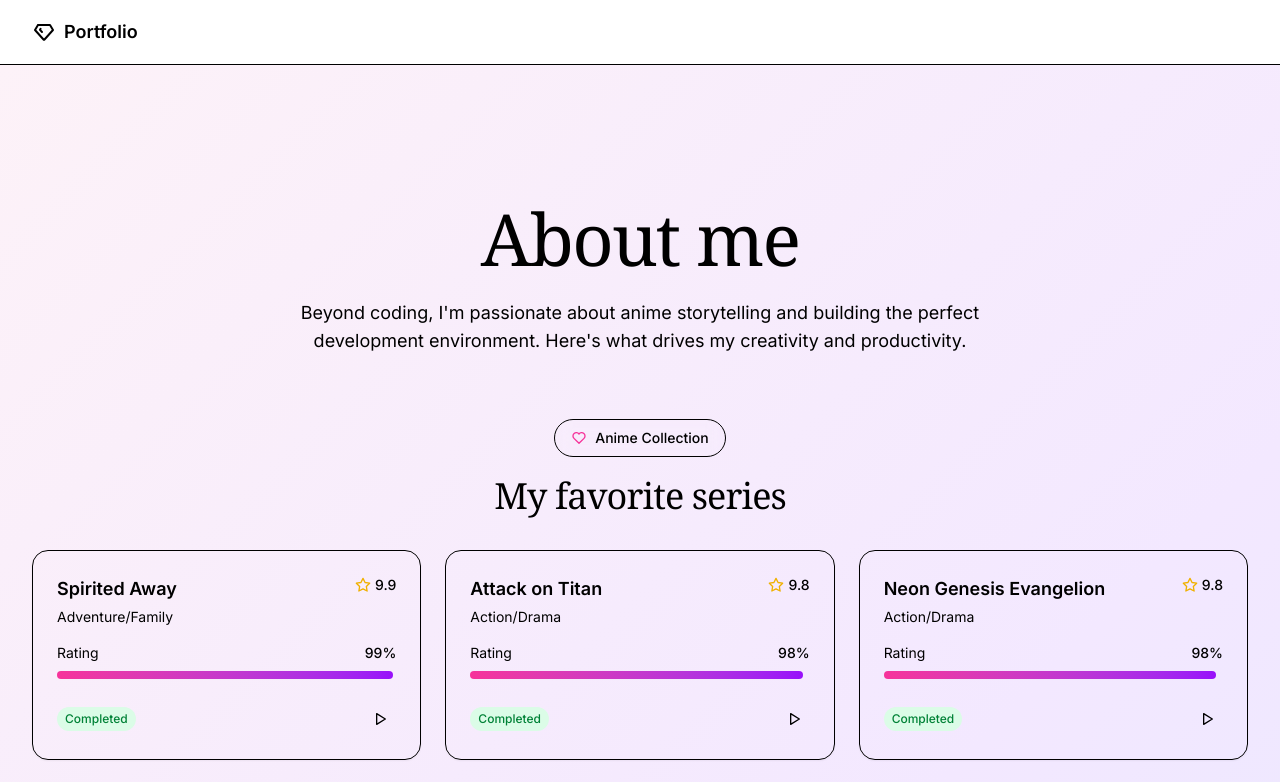
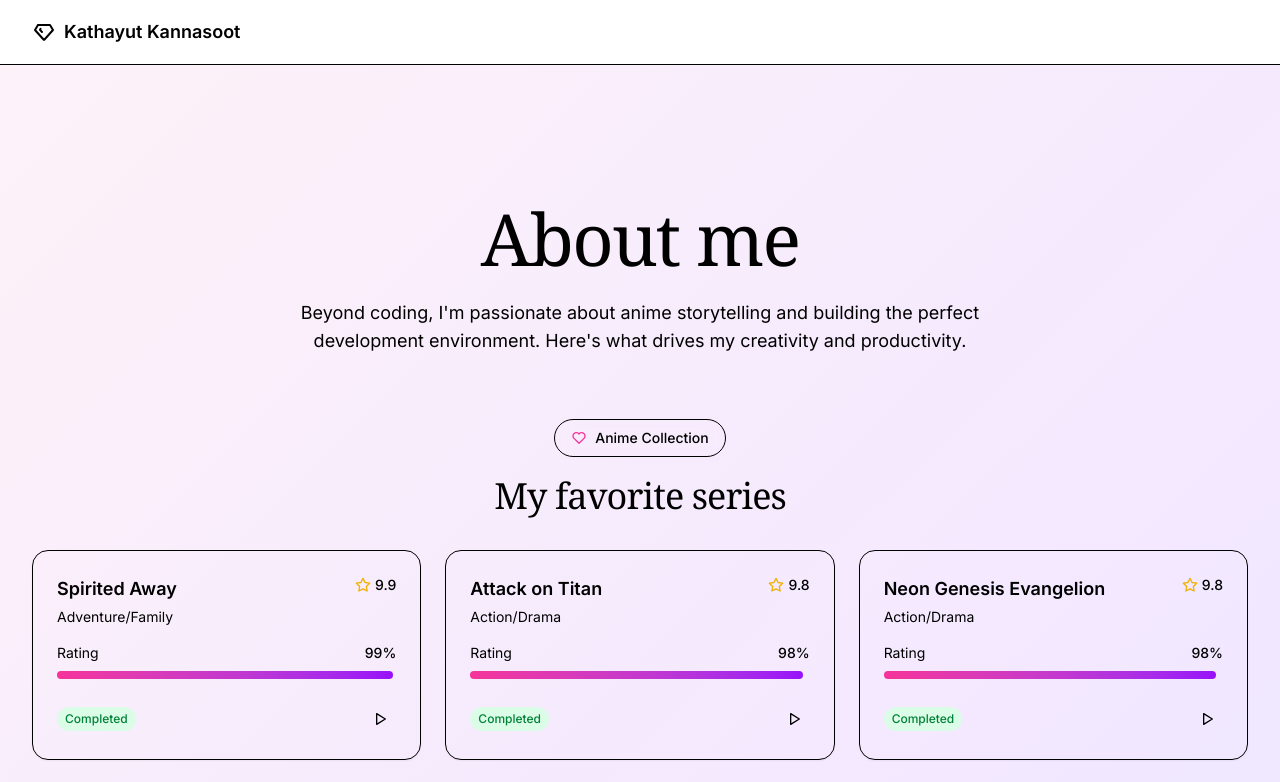
Before and after one commit to HEKPYTO/Katharsis-Web, a SvelteKit app: page /interests in a window 1280 px wide. Shown: the top 782 px of the page. Built offline with nearby package versions, Linux system fonts and the light colour scheme.

Commit message:
add new detail

```diff
--- a/src/lib/components/Hero.svelte
+++ b/src/lib/components/Hero.svelte
@@ -33,7 +33,7 @@
 					<p
 						class="text-muted-foreground animate-slide-up-delayed text-lg leading-relaxed text-balance"
 					>
-						I'm a data scientist who interest in analyzing big data that put the focus on you and
+						I am Jda Kathayut, interests in analyzing big data that put the focus on you and
 						your users. Welcome to my corner of the internet where I share my projects and journey.
 					</p>
 
--- a/src/lib/components/Navigation.svelte
+++ b/src/lib/components/Navigation.svelte
@@ -51,7 +51,7 @@
 				/>
 				<span
 					class="text-foreground group-hover:text-primary font-sans text-lg font-semibold transition-colors duration-500"
-					>Portfolio</span
+					>Kathayut Kannasoot</span
 				>
 			</a>
 
--- a/src/routes/+layout.svelte
+++ b/src/routes/+layout.svelte
@@ -7,19 +7,18 @@
 </script>
 
 <svelte:head>
-	<title>Personal Portfolio - Developer & Tech Enthusiast</title>
+	<title>Kathayut Kannasoot</title>
 	<meta
 		name="description"
-		content="Personal website of a passionate developer showcasing projects, interests, and professional journey"
+		content="Personal website of a passionate data scientist showcasing projects, interests, and professional journey"
 	/>
-	<meta name="keywords" content="developer, portfolio, projects, anime, technology" />
+	<meta name="keywords" content="data scientist, portfolio, projects, anime, technology" />
 	<meta property="og:type" content="website" />
-	<meta property="og:title" content="Personal Portfolio - Developer & Tech Enthusiast" />
+	<meta property="og:title" content="Personal Portfolio - Data Scientist" />
 	<meta
 		property="og:description"
-		content="Explore my journey as a developer, discover my projects, and learn about my interests in technology and anime."
+		content="Explore my journey as a data Scientist, discover my projects, and learn about my interests in technology and anime."
 	/>
-	<meta name="twitter:card" content="summary_large_image" />
 
 	<!-- Google Fonts -->
 	<link rel="preconnect" href="https://fonts.googleapis.com" />
```
